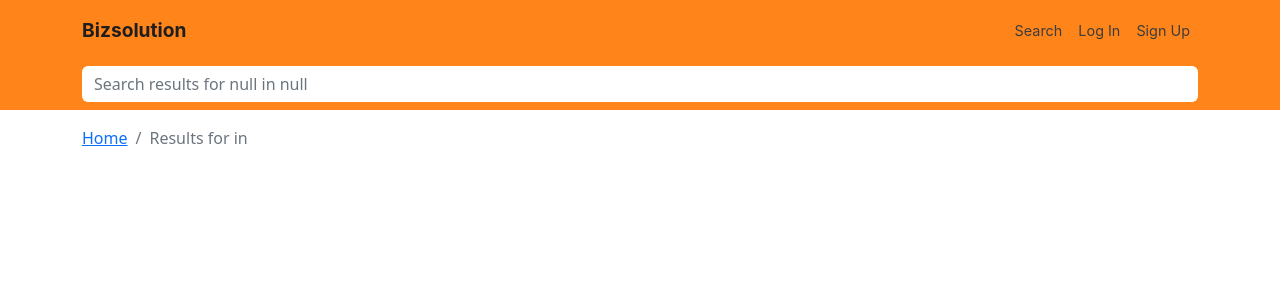
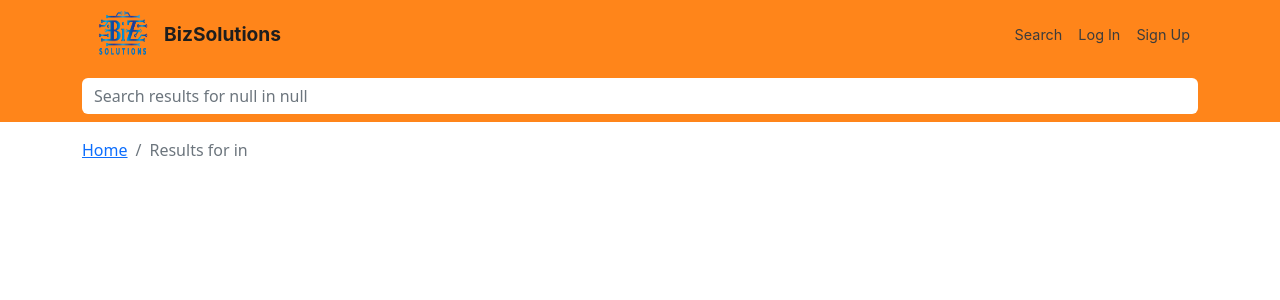
Before and after one commit to biz-admin-carlo/Bizsolutions, a React (Create React App) app: page /search in a window 1280 px wide. Shown: the top 300 px of the page. Built offline with nearby package versions, Linux system fonts and the light colour scheme; no server answers.

Commit message:
added navbar logo

```diff
--- a/src/components/AppNavbar.js
+++ b/src/components/AppNavbar.js
@@ -2,6 +2,8 @@ import { Navbar, Nav, Container, Form, FormControl } from 'react-bootstrap';
 import { Link } from 'react-router-dom';
 import { useContext, useState } from 'react';
 import { FiX } from 'react-icons/fi';
+
+import logo from '../assets/app-logo.jpg'
 
 import UserContext from '../UserContext';
 
@@ -20,9 +22,10 @@ export default function AppNavbar() {
 
   return (
     <>
-      <Navbar expand="lg" className="app-navbar pt-1 py-0">
+      <Navbar expand="lg" className="app-navbar px-5">
         <Container>
-          <Nav.Link as={Link} to="/" className="navbar-logo-name">Bizsolution</Nav.Link>
+          <img src={logo} width={50} height={50} className='mx-3'/>
+          <Nav.Link as={Link} to="/" className="navbar-logo-name">BizSolutions</Nav.Link>
 
           <Navbar.Toggle aria-controls="basic-navbar-nav" />
           <Navbar.Collapse id="basic-navbar-nav">
```
Also changed, not shown: src/assets/app-logo.jpg (added).
